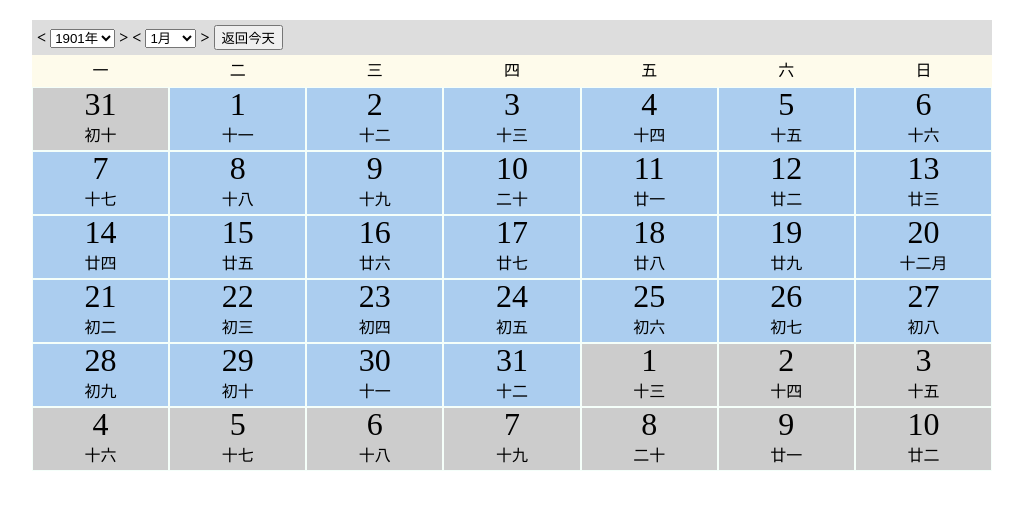
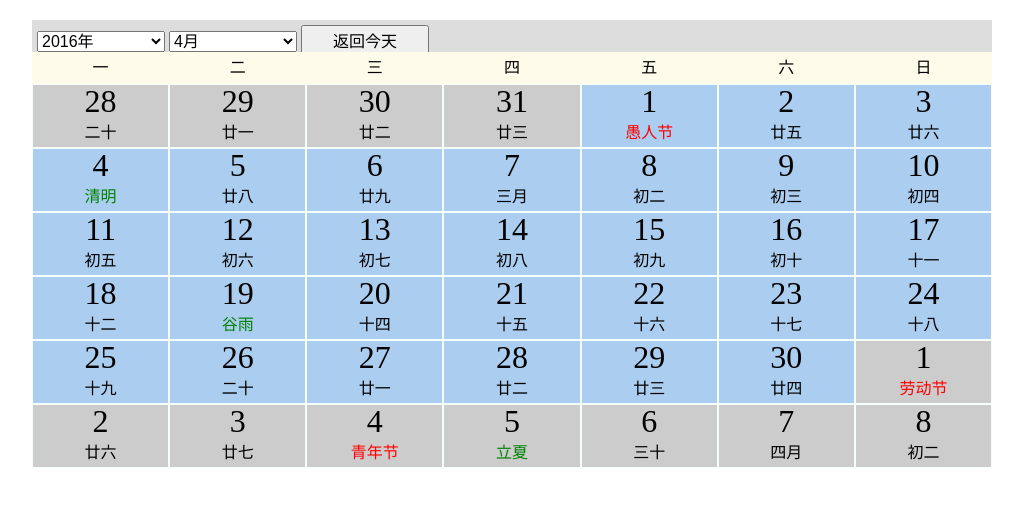
Before and after one commit to zhanyuzhang/calendar, a plain HTML site: page index.html in a window 1280 px wide. Shown: the whole page, without its empty margins (128-1151 px from the left). Drawn offline with Linux system fonts and the light colour scheme.

Commit message:
基本实现了节气和节日的显示

```diff
--- a/index.html
+++ b/index.html
@@ -17,13 +17,13 @@
 			<div class="col-xs-12">
 				<div class="row menu">
 
-						<strong>&lt;</strong>
+						<!-- <strong>&lt;</strong> -->
 						<select id="select-year"></select>
-						<strong>&gt;</strong>
+						<!-- <strong>&gt;</strong> -->
 
-						<strong>&lt;</strong>
+						<!-- <strong>&lt;</strong> -->
 						<select id="select-month"></select>
-						<strong>&gt;</strong>
+						<!-- <strong>&gt;</strong> -->
 
 					<button id="backToday">返回今天</button>
 				</div>
--- a/js/calendar-controller.js
+++ b/js/calendar-controller.js
@@ -3,26 +3,47 @@ window.onload = function() {
 	// console.log(Calendar.core.getLunarDay(2016, 04, 15));
 
 	//创建菜单栏
-	var year = document.getElementById("select-year"),
-		month = document.getElementById("select-month");
+	var selectYear = document.getElementById("select-year"),
+		selectMonth = document.getElementById("select-month");
 
-	Calendar.ui.createOptions(year, 1901, 2050, "年");
-	Calendar.ui.createOptions(month, 1, 12, "月");
+	//创建年份的月份的下拉选择框
+	Calendar.ui.createOptions( selectYear, 1901, 2050, "年");
+	Calendar.ui.createOptions(selectMonth, 1, 12, "月");
 
 	//创建日历表
 	var week = document.getElementById("week");
 	Calendar.ui.createWeekGrid(week);
 
 	//填充日期
-	Calendar.ui.fillDate(parseInt(year.value), parseInt(month.value));
+	goToToday();
 
 	//月份和年份变化时，刷新日历表
-	year.addEventListener("change", function() {
-		Calendar.ui.fillDate(parseInt(year.value), parseInt(month.value));
+	 selectYear.addEventListener("change", function() {
+		Calendar.ui.fillDate(parseInt( selectYear.value), parseInt(selectMonth.value));
 	}, false);
 
-	month.addEventListener("change", function() {
-		Calendar.ui.fillDate(parseInt(year.value), parseInt(month.value));
+	selectMonth.addEventListener("change", function() {
+		Calendar.ui.fillDate(parseInt( selectYear.value), parseInt(selectMonth.value));
 	}, false);
 
+	//返回今天
+	var backTodayBtn = document.getElementById("backToday");
+	backTodayBtn.addEventListener("click", goToToday, false);
+
+	function goToToday() {
+
+		var today = new Date(),
+			currentYear = today.getFullYear(),
+			currentMonth = today.getMonth() + 1,
+			currentDate = today.getDate();
+
+		selectYear.value = currentYear;
+		selectMonth.value = currentMonth;
+
+		//重绘日历表
+		Calendar.ui.fillDate(currentYear, currentMonth);
+	}
+
+
+
 };
--- a/js/calendar-core.js
+++ b/js/calendar-core.js
@@ -280,22 +280,27 @@
 		var sDObj = new Date(year, month-1, day); // 实例化一个Date的实例
 		var lDObj = new Lunar(sDObj)     //通过公历日期对象求出农历日期
 
-		var lunarDate = (cDay(lDObj.day) === "初一") ?
-						 cMonth(lDObj.month + 1) : cDay(lDObj.day) ;
+		var lunarDate = {
+			month: cMonth(lDObj.month + 1),
+			date: cDay(lDObj.day)
+		};
+
 		return lunarDate;
 	};
 
 	//获取某年某月的第一天是星期几
 	Calendar.core.getFirstDayOfMonth = function(year, month) {
-		var keystr = "622503514624",
-			deltdate = 0,
-			deltmonth = parseInt(keystr.substr(month - 1, 1)),
-			deltyear = (year - 2000) + Math.ceil((year - 2000) /4);
+		var date = new Date(year, month - 1, 1);
+		return parseInt( date.getDay() );
+		// var keystr = "622503514624",
+		// 	deltdate = 0,
+		// 	deltmonth = parseInt(keystr.substr(month - 1, 1)),
+		// 	deltyear = (year - 2000) + Math.ceil((year - 2000) /4);
 
-		deltyear += (year - Math.floor(year / 4) * 4 == 0 && month > 2 ? 1 : 0);
-		console.log(deltdate + " " + deltmonth + " " + deltyear);
+		// deltyear += (year - Math.floor(year / 4) * 4 == 0 && month > 2 ? 1 : 0);
+		// console.log(deltdate + " " + deltmonth + " " + deltyear);
 
-		return (deltmonth + deltyear + deltdate) - Math.floor((deltmonth + deltyear + deltdate) / 7) * 7;
+		// return (deltmonth + deltyear + deltdate) - Math.floor((deltmonth + deltyear + deltdate) / 7) * 7;
 
 	};
 
@@ -303,8 +308,47 @@
 	Calendar.core.isLeapYear = function(year) {
 		year = parseInt(year, 10);
 		return (year % 4 == 0) && (year % 100 != 0 || year % 400 == 0);
-	}
+	};
 
+	//获取某年某月的节气对应的日期
+	Calendar.core.getDateOfSolarTerm = function(y, m) {
+		//二十四节气名字
+		var	solarTerm = [
+			"小寒", "大寒", "立春", "雨水", "惊蛰", "春分", "清明", "谷雨",
+			"立夏", "小满", "芒种", "夏至", "小暑", "大暑", "立秋", "处暑",
+			"白露", "秋分", "寒露", "霜降", "立冬", "小雪", "大雪", "冬至"
+		];
+
+		//这是什么？？
+		var sTermInfo = [
+			0, 21208, 42467, 63836, 85337, 107014, 128867, 150921, 173149,
+			195551, 218072, 240693, 263343, 285989, 308563, 331033, 353350,
+			375494, 397447, 419210, 440795, 462224, 483532, 504758
+		];
+
+		//某月的两个节气的序号
+		var index1 = 2 * m - 2, //某月第一个节气的日期
+			index2 = 2 * m -1;  //某月第二个节气的日期
+
+		 var offDate1 = new Date((31556925974.7 * (y - 1900) +
+		 			    sTermInfo[index1] * 60000) + Date.UTC(1900, 0, 6, 2, 5));
+		 var offDate2 = new Date((31556925974.7 * (y - 1900) +
+		 			    sTermInfo[index2] * 60000) + Date.UTC(1900, 0, 6, 2, 5));
+
+		 //返回一个某月的节气日期和名字
+		 var terms = [
+		 	{
+		 		date:  m + "," + offDate1.getUTCDate(),
+		 		termName: solarTerm[index1]
+		 	},
+		 	{
+		 		date: m + "," + offDate2.getUTCDate(),
+		 		termName: solarTerm[index2]
+		 	}
+		 ];
+
+   		return(terms);
+	};
 
 	//把Calendar暴露到window全局对象
 	window.Calendar = Calendar;
--- a/js/calendar-ui.js
+++ b/js/calendar-ui.js
@@ -61,25 +61,44 @@
 
 	//往日历里面填充日期
 	Calendar.ui.fillDate = function(year, month) {
+
+		//辅助数组，存放日期信息
+		var solarInfo = new Array(42), //每个日期的新历信息
+			lunarInfo = new Array(42); //每个日期的农历信息
+
 		var className = ".week-content .dates",
 			dates = document.querySelectorAll(className),
 			index = Calendar.core.getFirstDayOfMonth(year, month) - 1,
-			monthDays = [31, 28, 31, 30, 31, 30, 31, 31, 30, 31, 30, 31];
+			monthDays = [31, 28, 31, 30, 31, 30, 31, 31, 30, 31, 30, 31],
+			solarDate = 0,
+			lunarDate = 0,
+			lunarObj = {};
 
-		//清空上一次的日历内容
+		//html字符串
+		var	solarDiv = '<div class="solar-date">',
+			lunarDiv = '<div class="lunar-date">',
+			endDiv = '</div>',
+			html = '';
+
+		//清空上一次的日历内容以及样式
 		for(var i = 0, len = dates.length; i < len; i++) {
 			dates[i].innerHTML = "";
+			dates[i].className = "col-xs-one-of-seven dates";
 		}
 
 		index = (index < 0) ? 6 : index; //是否为星期日
 		monthDays[1] = Calendar.core.isLeapYear(year) ? 29 : 28; //是否为闰年
 
-		//填充当月的
+		//填充当前月份的日期
 		for(var i = index, date = 1 ; i <  monthDays[month - 1] + index; i++) {
-			var solarDate = date++,
-				lunarDate = Calendar.core.getLunarDay(year, month, solarDate),
-				html = '<div class="solarDate">' + solarDate + '</div>' +
-						'<div class="lunarDate">' + lunarDate + '</div>';
+			solarDate = date++;
+			lunarObj = Calendar.core.getLunarDay(year, month, solarDate);
+			lunarDate = (lunarObj.date === "初一") ? lunarObj.month : lunarObj.date;
+			html = solarDiv + solarDate + endDiv +  lunarDiv + lunarDate + endDiv;
+
+			solarInfo[i] = month + "," + solarDate;
+			lunarInfo[i] = lunarObj.month + "," + lunarObj.date;
+
 			dates[i].classList.add("current-month");
 			dates[i].innerHTML = html;
 		}
@@ -92,10 +111,12 @@
 
 		//上个月的
 		for(var i = index - 1, date = monthDays[lastMonth - 1]; i >= 0; i--) {
-			var solarDate = date--,
-				lunarDate = Calendar.core.getLunarDay(lastYear, lastMonth, solarDate),
-				html = '<div class="solarDate">' + solarDate + '</div>' +
-						'<div class="lunarDate">' + lunarDate + '</div>';
+			solarDate = date--;
+			lunarObj = Calendar.core.getLunarDay(lastYear, lastMonth, solarDate);
+			lunarDate = (lunarObj.date === "初一") ? lunarObj.month : lunarObj.date;
+			html = solarDiv + solarDate + endDiv +  lunarDiv + lunarDate + endDiv;
+			solarInfo[i] = lastMonth + "," + solarDate;
+			lunarInfo[i] = lunarObj.month + "," + lunarObj.date;
 			dates[i].classList.add("last-month");
 			dates[i].innerHTML = html;
 		}
@@ -103,15 +124,87 @@
 		//下个月的
 		var start = monthDays[month - 1] + index;
 		for(var i = start, len =  dates.length, date = 1; i < len; i++) {
-			var solarDate = date++,
-				lunarDate = Calendar.core.getLunarDay(nextYear, nextMonth, solarDate),
-				html = '<div class="solarDate lastMonth">' + solarDate + '</div>' +
-						'<div class="lunarDate">' + lunarDate + '</div>';
+			solarDate = date++;
+			lunarObj = Calendar.core.getLunarDay(nextYear, nextMonth, solarDate);
+			lunarDate = (lunarObj.date === "初一") ? lunarObj.month : lunarObj.date;
+			html = solarDiv + solarDate + endDiv +  lunarDiv + lunarDate + endDiv;
+			solarInfo[i] = nextMonth + "," + solarDate;
+			lunarInfo[i] = lunarObj.month + "," + lunarObj.date;
 			dates[i].classList.add("next-month");
 			dates[i].innerHTML = html;
 		}
 
+		console.log(solarInfo);
+		Calendar.ui.addTermStyle(solarInfo, year, month);
+		Calendar.ui.addSolarFestival(solarInfo);
 
-	}
+	};
+
+	//为节气日期添加样式
+	Calendar.ui.addTermStyle = function(solarInfo, year, month) {
+
+		var lastMonth = (month === 1) ? 12 : month - 1,
+			nextMonth = (month === 12) ? 1 : month + 1,
+			lastYear = (month === 1) ? year - 1 : year,
+			nextYear = (month === 12) ? year + 1 : year,
+			termsInfo = [],
+			lunarDates = document.querySelectorAll(".lunar-date");
+
+		termsInfo = Calendar.core.getDateOfSolarTerm(year, month);
+		termsInfo = termsInfo.concat(Calendar.core.getDateOfSolarTerm(lastYear, lastMonth));
+		termsInfo = termsInfo.concat(Calendar.core.getDateOfSolarTerm(nextYear, nextMonth));
+
+		for(var i = 0, len = solarInfo.length; i < len; i++) {
+			for(var j = 0; j < termsInfo.length; j++) {
+				if(solarInfo[i] === termsInfo[j].date ) {
+					lunarDates[i].innerHTML = termsInfo[j].termName;
+					lunarDates[i].classList.add("term-date");
+				}
+			}
+		}
+	};
+
+	Calendar.ui.addSolarFestival = function(solarInfo) {
+
+		var lunarDates = document.querySelectorAll(".lunar-date");
+
+		var solarFestival = [
+			{date: "1,1", fName: "元旦"},
+			{date: "1,14", fName: "情人节"},
+			{date: "3,8", fName: "妇女节"},
+			{date: "3,12", fName: "植树节"},
+			{date: "3,15", fName: "消费者权益日"},
+			{date: "4,1", fName: "愚人节"},
+			{date: "5,1", fName: "劳动节"},
+			{date: "5,4", fName: "青年节"},
+			{date: "5,12", fName: "护士节"},
+			{date: "6,1", fName: "儿童节"},
+			{date: "7,1", fName: "建党节"},
+			{date: "8,1", fName: "建军节"},
+			{date: "9,10", fName: "教师节"},
+			{date: "9,18", fName: "孔子诞辰"},
+			{date: "10,1", fName: "国庆节"},
+			{date: "10,6", fName: "老人节"},
+			{date: "10,24", fName: "联合国日"},
+			{date: "12,24", fName: "平安夜"},
+			{date: "12,25", fName: "圣诞节"}
+		];
+
+		for(var i = 0; i < solarInfo.length; i++) {
+			for(var  j = 0; j < solarFestival.length; j++) {
+				if(solarInfo[i] === solarFestival[j].date) {
+					lunarDates[i].innerHTML = solarFestival[j].fName;
+					lunarDates[i].classList.add("solar-festival-date");
+				}
+			}
+		};
+
+
+
+
+
+
+	};
+
 
 })();
--- a/style/main.css
+++ b/style/main.css
@@ -13,8 +13,14 @@
 	margin-bottom: -1200px;
 }
 
-.select {
-	cursor: pointer;
+.menu {
+	/*font-size: 1.2rem;*/
+	height: 2rem;
+}
+
+.menu  select, .menu button {
+	font-size: 1rem;
+	width: 8rem;
 }
 
 #week div[class^="col-xs"] {
@@ -36,7 +42,7 @@
 	border: 1px solid #F5FFFA;
 	/*padding: 1px;*/
 }
-#week .week-content .solarDate {
+#week .week-content .solar-date {
 	font-size: 2rem;
 }
 
@@ -47,3 +53,11 @@
 .last-month, .next-month {
 	background: #ccc;
 }
+
+/*节假日的样式*/
+.solar-festival-date {
+	color: red;
+}
+.term-date {
+	color: green;
+}
```
